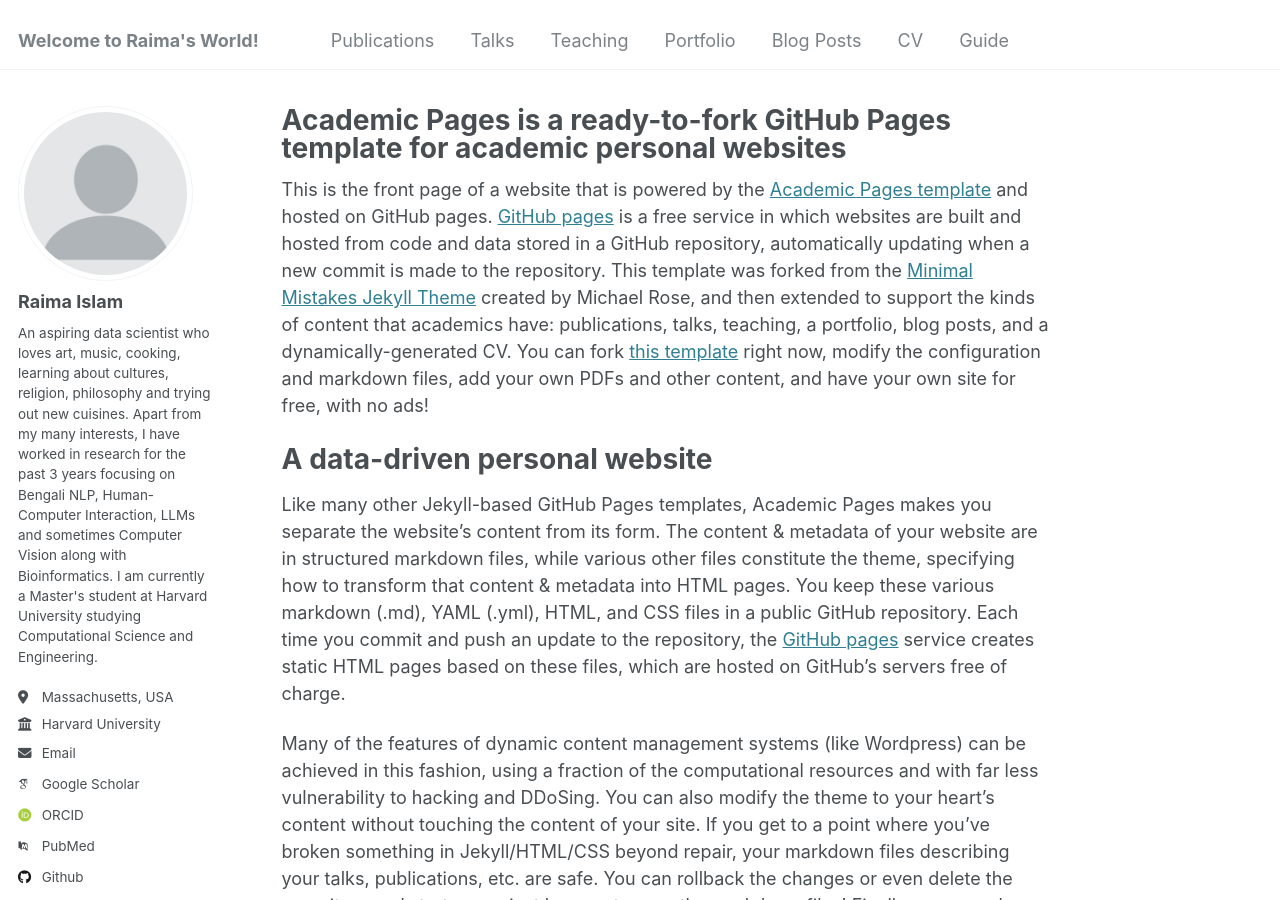
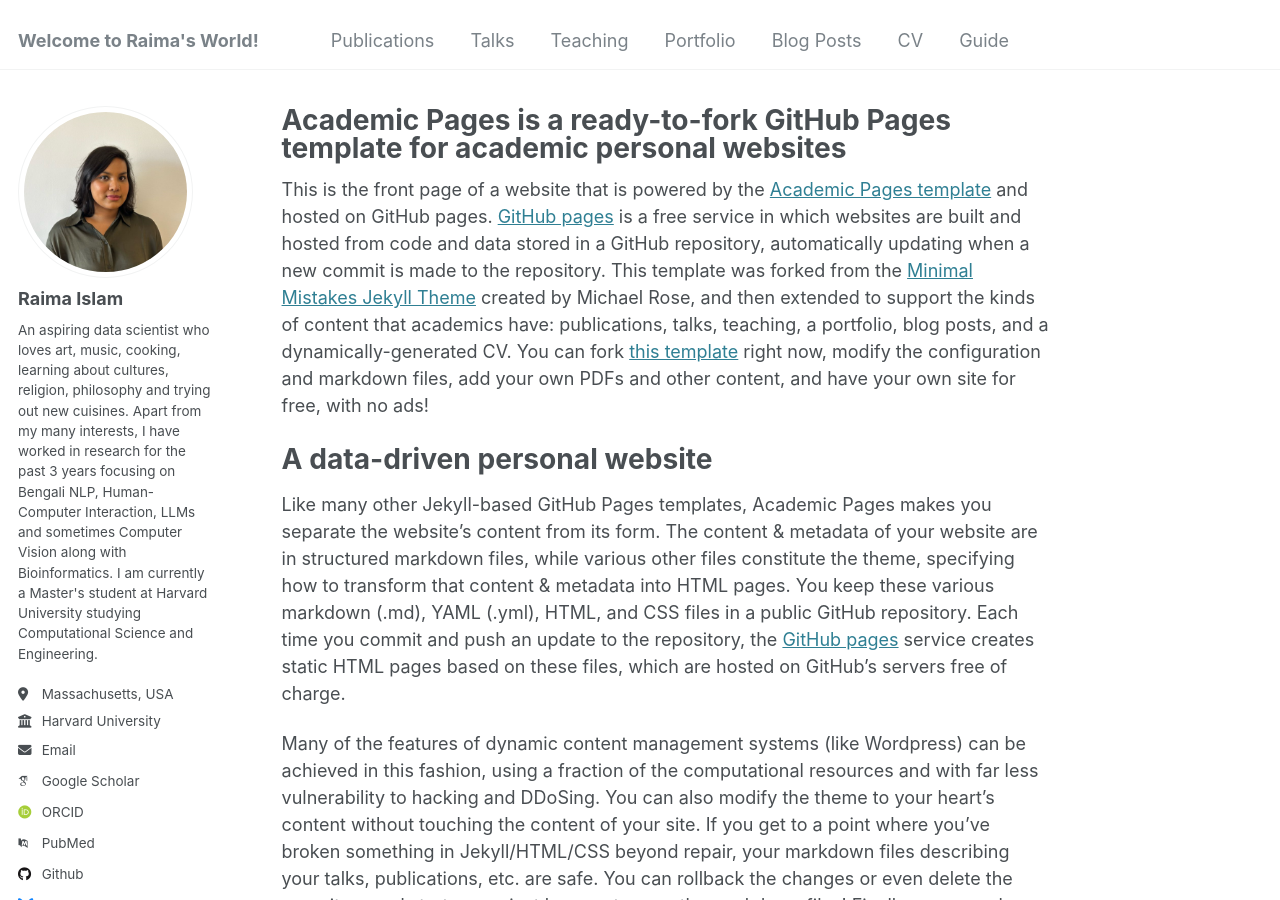
Before and after one commit to raima2001/raima2001.github.io, a Jekyll site: the page built from _pages/about.md, in a window 1280 px wide and 900 px high. Built offline with Jekyll 4.4.1, drawn with Linux system fonts in a browser that asks for light colours; some web fonts are replaced.

Commit message:
Update _config.yml

```diff
--- a/_config.yml
+++ b/_config.yml
@@ -21,7 +21,7 @@ repository               : "academicpages/academicpages.github.io"
 #               Additional customization can be done by editing /_includes/author-profile.html
 author:
   # Biographic information
-  avatar           : "profile.png"
+  avatar           : "raima.png"
   name             : "Raima Islam"
   pronouns         : # example: "she/her"
   bio              : "An aspiring data scientist who loves art, music, cooking, learning about cultures, religion, philosophy and trying out new cuisines. Apart from my many interests, I have worked in research for the past 3 years focusing on Bengali NLP, Human-Computer Interaction, LLMs and sometimes Computer Vision along with Bioinformatics. I am currently a Master's student at Harvard University studying Computational Science and Engineering."
```
